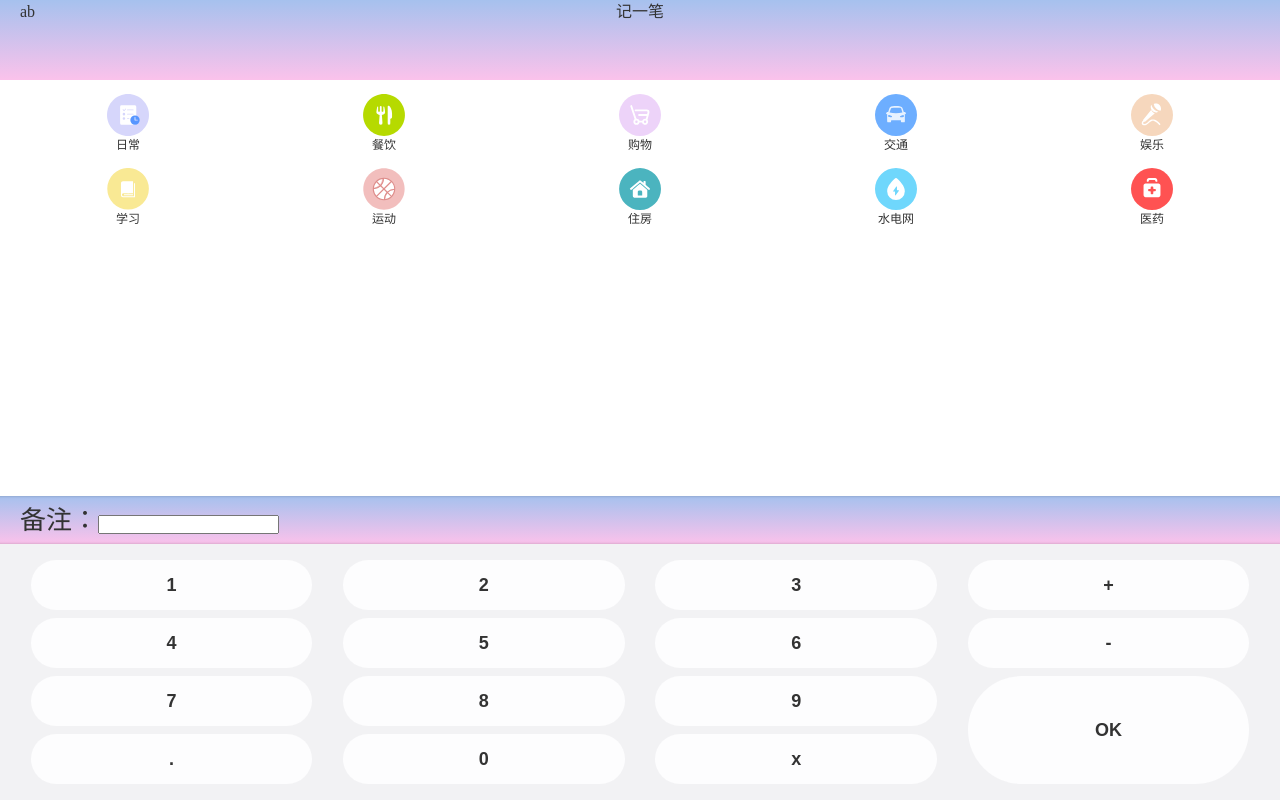
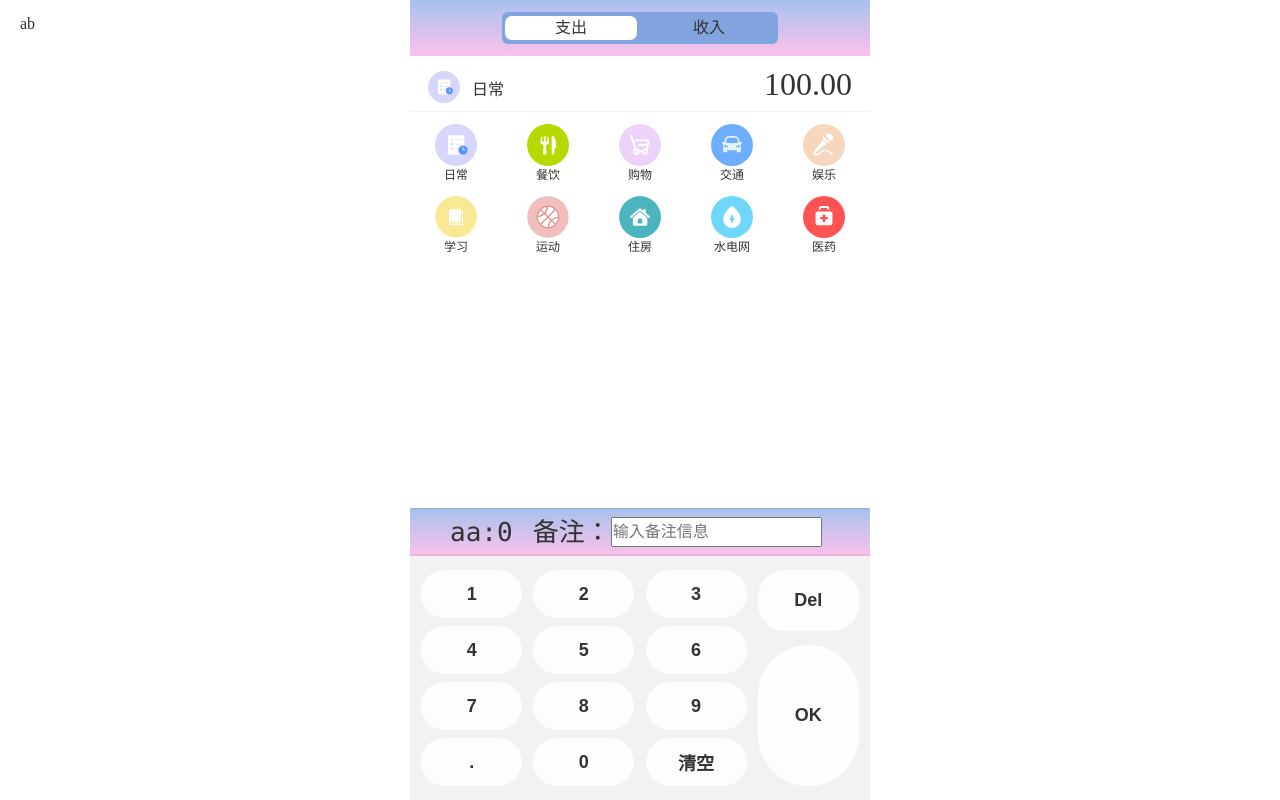
Before and after one commit to SuenWangzhi/accounting, a Vue app: page /#/accounting in a window 1280 px wide. Built offline with nearby package versions, Linux system fonts and the light colour scheme.

Commit message:
NumberPad组件完成

```diff
--- a/src/App.vue
+++ b/src/App.vue
@@ -4,7 +4,7 @@
   </div>
 </template>
 <script>
-
+document.body.parentNode.style.overflow = "hidden";//隐藏窗口滚动条
 </script>
 
 <style lang="scss">
@@ -21,4 +21,8 @@ a{
   text-decoration: none;
   color:inherit;
 }
+#app{
+  max-width: 460px;
+  margin: 0 auto;
+}
 </style>
--- a/src/components/NumberPad.vue
+++ b/src/components/NumberPad.vue
@@ -1,43 +1,85 @@
 <template>
     <div class="numberPad">
 <div class="output">
+    <div class="output">aa:{{output}}</div>
     <label for="remarks">备注：</label>
-    <input id="remarks" type="text"/>
+    <input id="remarks" v-model="value" placeholder="输入备注信息" type="text"/>
 </div>
 <div class="buttons">
-    <button>1</button>
-    <button>4</button>
-    <button>7</button>
-    <button>.</button>
-    <button>2</button>
-    <button>5</button>
-    <button>8</button>
-    <button>0</button>
-    <button>3</button>
-    <button>6</button>
-    <button>9</button>
-    <button class="delete">x</button>
-    <button class="addnumber">+</button>
-    <button class="jiannumber">-</button>
-    <button class="ok">OK</button>
+    <button @click="inputContent">1</button>
+    <button @click="inputContent">4</button>
+    <button @click="inputContent">7</button>
+    <button @click="inputContent">.</button>
+    <button @click="inputContent">2</button>
+    <button @click="inputContent">5</button>
+    <button @click="inputContent">8</button>
+    <button @click="inputContent">0</button>
+    <button @click="inputContent">3</button>
+    <button @click="inputContent">6</button>
+    <button @click="inputContent">9</button>
+    <button @click="clear">清空</button>
+    <button @click="remove" class="del">Del</button>
+    <button @click="ok" class="ok">OK</button>
 </div>
     </div>
 </template>
 
 <script lang="ts">
+import {Component, Prop, Vue} from 'vue-property-decorator'
+@Component
+export default class NumberPad extends Vue{
+    output = '0';
+    value = ''
+    onInput(event:KeyboardEvent){
+      const input = event.target as HTMLElement;
+      this.value = input.value
+    }
+    inputContent(event: MouseEvent) {
+      const button = (event.target as HTMLButtonElement);
+      const input = button.textContent!;
+      if (this.output.length === 16){ return; }
+      if (this.output === '0') {
+        if ('0123456789'.indexOf(input) >= 0) {
+          this.output = input;
+        } else {
+          this.output += input;
+        }
+        return;
+      }
+      if (this.output.indexOf('.') >= 0 && input === '.') {return;}
+      this.output += input;
+      console.log(this.output)
+    }
+     remove() {
+      if (this.output.length === 1) {
+        this.output = '0';
+      } else {
+        this.output = this.output.slice(0, -1);
+      }
+    }
 
-export default{
-    name: 'NumberPad'
+    clear() {
+      this.output = '0';
+    }
+
+    ok() {
+      const number = parseFloat(this.output);
+      this.$emit('update:value', number);
+      this.$emit('submit', number);
+      this.output = '0';
+    }
 }
+</script>
 </script>
 
 <style lang="scss" scoped>
 @import "~@/assets/style/helper.scss";
 .numberPad {
     width: 100%;
+    max-width: 460px;
     @keyframes upscoll {
         0%{
-            transform:translateY(304px)
+            transform:translateY(292px)
         }
         100%{
             transform:translateY(0px)
@@ -45,46 +87,52 @@ export default{
     }
       position: absolute;
       bottom: 0;
-      height: 304px;
+      height: 292px;
       animation: upscoll 0.6s;
     .output {
       @extend %clearFix;
       @extend %innerShadow;
       font-size: 26px;
-      line-height: 36px;
+      display: flex;
+      align-items: center;
       font-family: Consolas, monospace;
-      padding: 6px 20px;
+      padding: 0px 20px;
       text-align: left;
       height: 48px;
       background-image: linear-gradient(to top, #fbc2eb 0%, #a6c1ee 100%);
-
+      #remarks{
+        font-size:16px;
+        height: 30px;
+      }
     }
     .buttons {
       background-color:#F2F2F4;
       width: 100%;
-      height: 256px;
+      height: 244px;
       display: flex;
       flex-direction: column;
       flex-wrap: wrap;
       justify-content: space-around;
       align-content: space-evenly;
-      padding: 8px 0 16px 0;
+      padding: 6px 0 14px 0;
         button {
         width: 22%;
-        height: 50px;
+        height: 48px;
         float: left;
-      background-color:#FDFDFE;
+        background-color:#FDFDFE;
         border-radius:27px;
         border: none;
         font-size: 18px;
         font-weight: bolder;
         margin-top: 8px;
-        &.ok {
+        outline:none;
+        &.del {
           flex-grow: 1;
+        }
+        &.ok{
+          flex-grow: 7;
           border-radius: 500px;
-        }
-        &.zero {
-          width: 25*2%;
+          margin-top: 14px;
         }
       }
     }
--- /dev/null
+++ b/src/components/Types.vue
@@ -0,0 +1,38 @@
+<template>
+     <div class="moneytype">
+              <div @click="selectType('-')" :class="type==='-'&&'selected'" class="changitem">支出</div>
+              <div @click="selectType('+')" :class="type==='+'&&'selected'" class="changitem">收入</div>
+            </div>
+</template>
+
+<script lang="ts">
+import {Component,Vue} from 'vue-property-decorator'
+@Component
+export default class Types extends Vue{
+    type= '-'
+    selectType(type:string){
+        this.type=type
+    }
+}
+</script>
+
+<style lang="scss" scoped>
+.moneytype{
+    height: 32px;
+    width: 60%;
+    background-color: #81A4DE;
+    display: flex;
+    justify-content: space-around;
+    align-items: center;
+    margin:0 auto;
+    border-radius: 6px;
+    .changitem{
+      width: 48%;
+      border-radius: 7px;
+      height: 24px;
+    }
+    .selected.changitem{
+      background-color: #fff;
+    }
+  }
+</style>
--- a/src/main.ts
+++ b/src/main.ts
@@ -6,10 +6,12 @@ import store from './store'
 import Nav from '@/components/Nav.vue'
 import Layout from '@/components/Layout.vue'
 import Icon from '@/components/Icon.vue'
+import Types from '@/components/Types.vue'
 Vue.config.productionTip = false
 Vue.component('Nav', Nav)
 Vue.component('Layout', Layout)
 Vue.component('Icon', Icon)
+Vue.component('Types', Types)
 new Vue({
   router,
   store,
--- a/src/views/Accounting.vue
+++ b/src/views/Accounting.vue
@@ -1,12 +1,15 @@
 <template>
     <div>
         <header class="header">
-          <div class="title">
-
-          <a href="#/bill" class="back">ab</a>
-          <span>记一笔</span>
-          </div>
+            <a href="#/bill" class="back">ab</a>
+            <Types/>
         </header>
+        <div class="count">
+        <div class="count-left">
+          <icon iconid="daily"/><span class="type">日常</span>
+        </div>
+        <span id="countmony">100.00</span>
+        </div>
         <ul class="itemwrapper">
           <li>
             <icon iconid="daily"/>
@@ -64,14 +67,30 @@ export default {
 <style lang="scss" scoped>
 .header{
   width: 100%;
-  height: 80px;
+  height: 56px;
   background-image: linear-gradient(to top, #fbc2eb 0%, #a6c1ee 100%);
   text-align: center;
+  padding:12px 0;
   .back{
     position: absolute;
     left: 20px;
   }
-
+}
+.count{
+  display: flex;
+  padding:2px 18px ;
+  justify-content: space-between;
+  align-items: center;
+  font-size: 32px;
+  height: 56px;
+  border-bottom: solid 1px #f3f3f3;
+  .icon{
+    vertical-align:middle;
+  }
+  .type{
+    font-size: 16px;
+    margin-left:12px;
+  }
 }
 .itemwrapper{
     display: flex;
@@ -80,7 +99,7 @@ export default {
       width: 20%;
       text-align: center;
       list-style: none;
-      padding-top: 14px;
+      padding-top: 12px;
       font-size: 12px;
       .icon{
         font-size: 42px;
```
